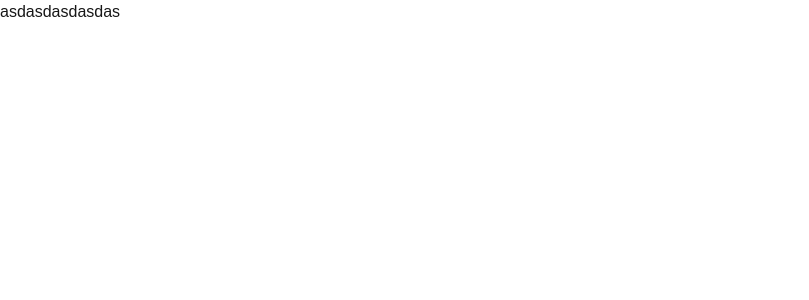
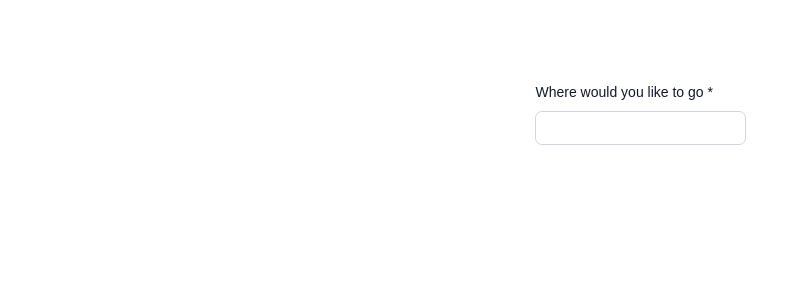
Before and after one commit to LEAP-MNG-1f/The-boys-TourWeb, a Next.js app in the folder front-end/: page / in a window 1280 px wide. Shown: the top 300 px of the page, without its empty margins (0-809 px from the left). Built offline with nearby package versions, Linux system fonts and the light colour scheme.

Commit message:
The-boys-TourWeb

```diff
--- a/front-end/src/app/page.js
+++ /dev/null
@@ -1,3 +0,0 @@
-export default function Home() {
-  return <div>asdasdasdasdas</div>;
-}
--- /dev/null
+++ b/front-end/src/app/page.jsx
@@ -0,0 +1,9 @@
+import Specail from "@/components/head/Specialtour";
+
+export default function Home() {
+  return (
+    <div>
+      <Specail />
+    </div>
+  );
+}
--- /dev/null
+++ b/front-end/src/components/head/Specialtour.tsx
@@ -0,0 +1,26 @@
+"use client";
+
+export default function Special() {
+  return (
+    <div>
+      <div className="flex justify-center pt-20">
+        <div>
+          <label
+            htmlFor="price"
+            className="block text-sm font-medium leading-6 text-gray-900"
+          >
+            Where would you like to go *
+          </label>
+          <div className="mt-2">
+            <div className="flex items-center rounded-md bg-white pl-3 outline outline-1 outline-gray-300 focus-within:outline-2 focus-within:outline-indigo-600">
+              <input
+                type="text"
+                className="block min-w-0 grow py-1.5 pl-1 pr-3 text-base text-gray-900 placeholder-gray-400 focus:outline-none sm:text-sm"
+              />
+            </div>
+          </div>
+        </div>
+      </div>
+    </div>
+  );
+}
```
Also changed, not shown: front-end/package.json (+8 -6 lines), 1 other file (tests, documents, lock files or other folders).
